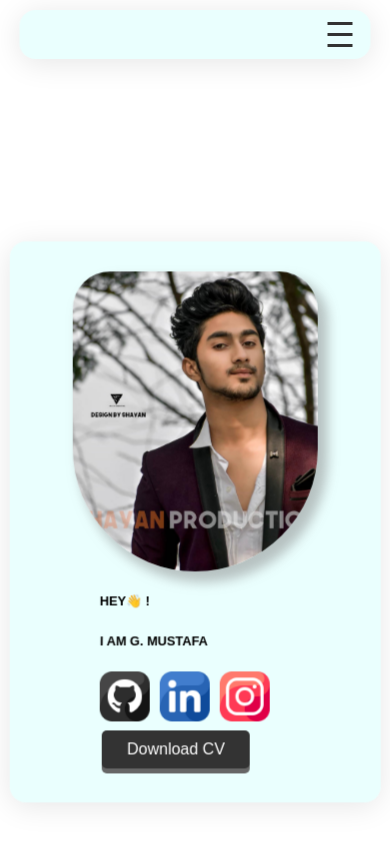
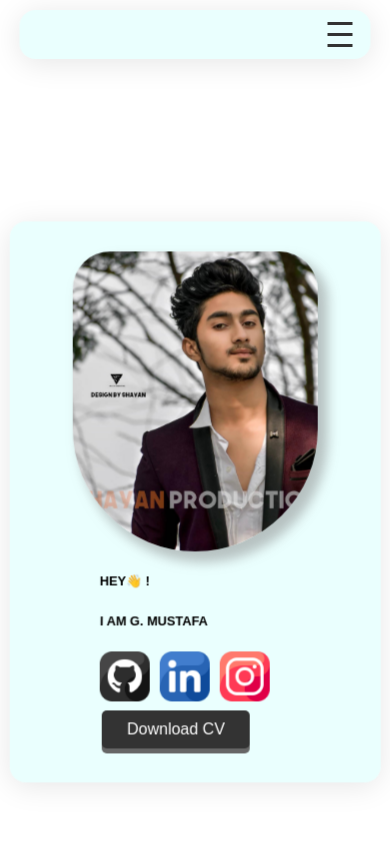
Before and after one commit to MustafaCode-1/portfolio, a React (Vite) app: page / in a window 390 px wide. Shown: the top 844 px of the page. Built offline with nearby package versions, Linux system fonts and the light colour scheme.

Commit message:
update margin

```diff
--- a/src/components/FontComp/FontComp.module.css
+++ b/src/components/FontComp/FontComp.module.css
@@ -80,7 +80,7 @@
 @media (max-width: 480px) {
   .container {
     width: 95%;
-    margin-top: 100px;
+    margin-top: 80px;
   }
   .main {
     font-size: 0.8rem;
```
